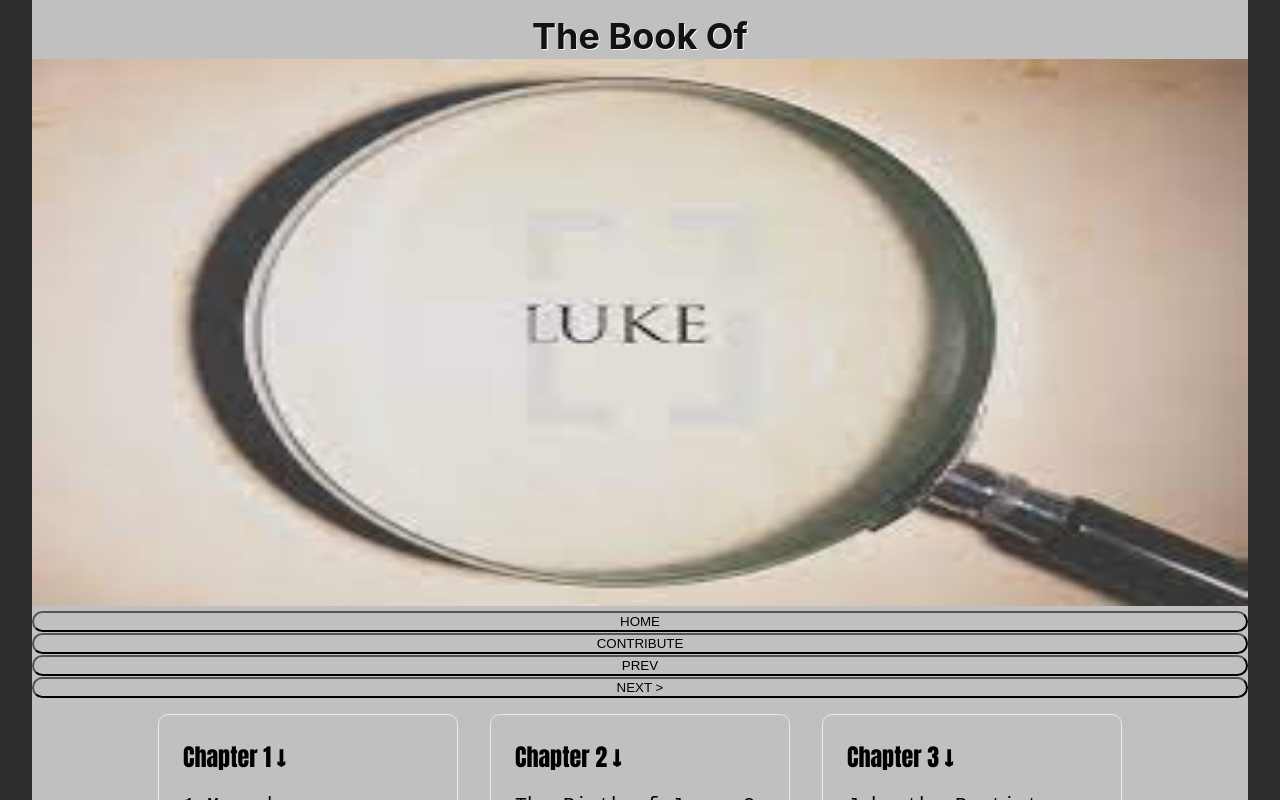
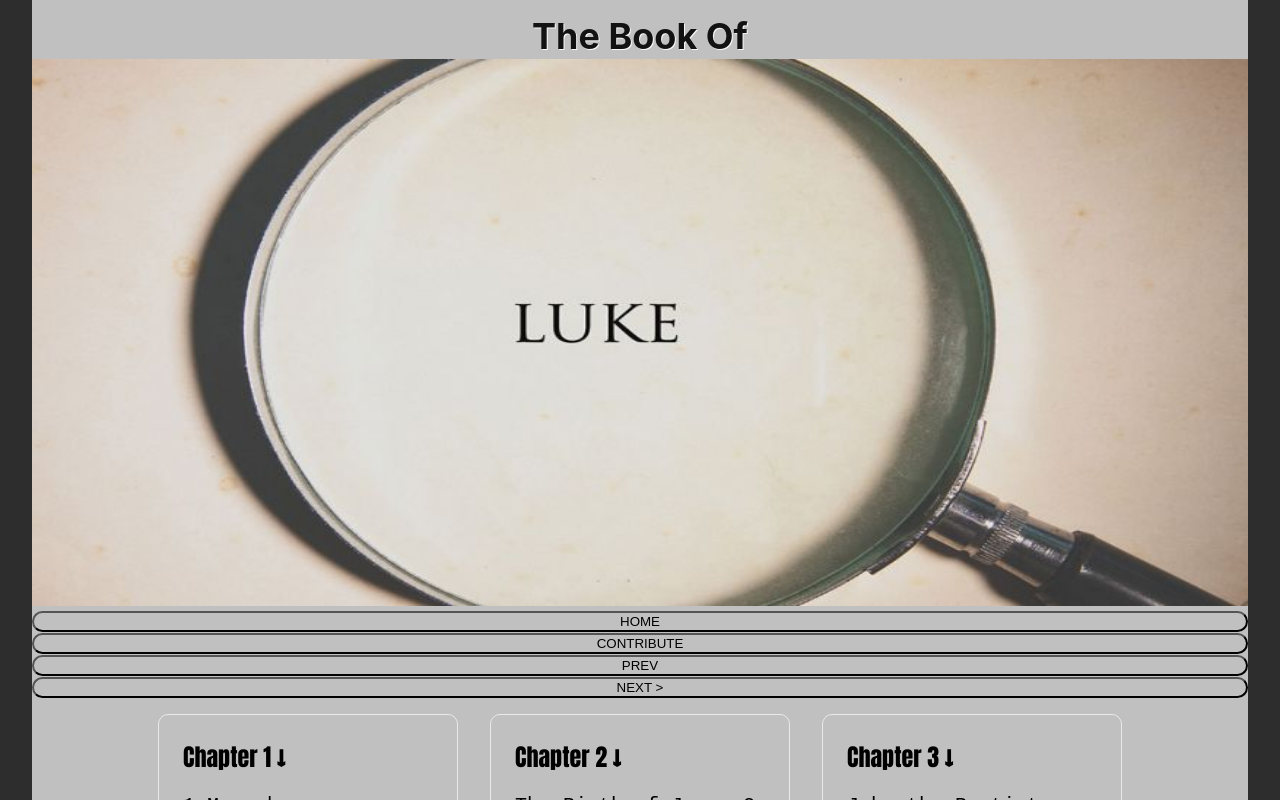
Before and after one commit to jnutt367/luke, a Next.js app: page / in a window 1280 px wide. Shown: the top 800 px of the page. Built offline with nearby package versions, Linux system fonts and the light colour scheme.

Commit message:
Update index.js
Luke_1_833_460_80_c1.jpg

```diff
--- a/pages/index.js
+++ b/pages/index.js
@@ -18,7 +18,7 @@ export default function Home() {
         </h1>
          <div className={styles.hero}>
        <Image
-                                src="/luke.jfif"
+                                src="/Luke_1_833_460_80_c1.jpg"
                                 alt="Jesus"
                                 height={900}
                                 width={2000}
```
